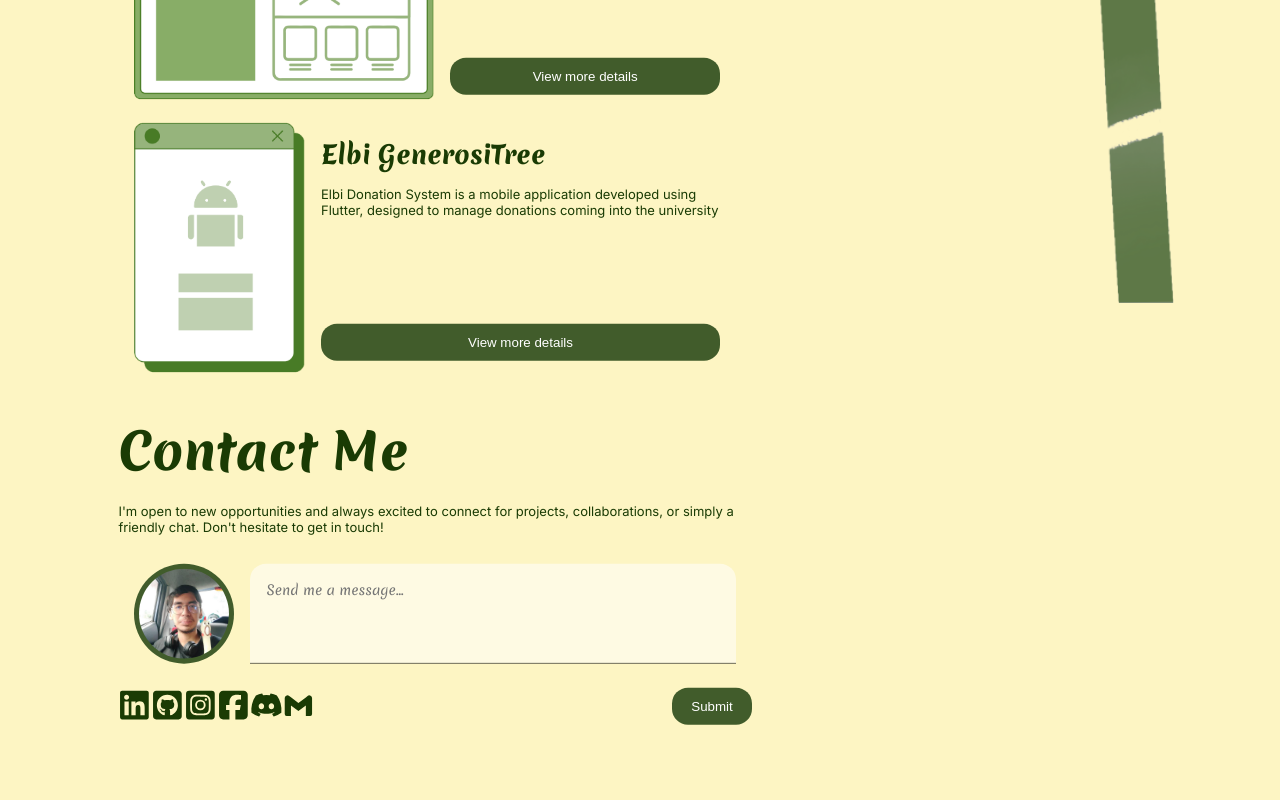
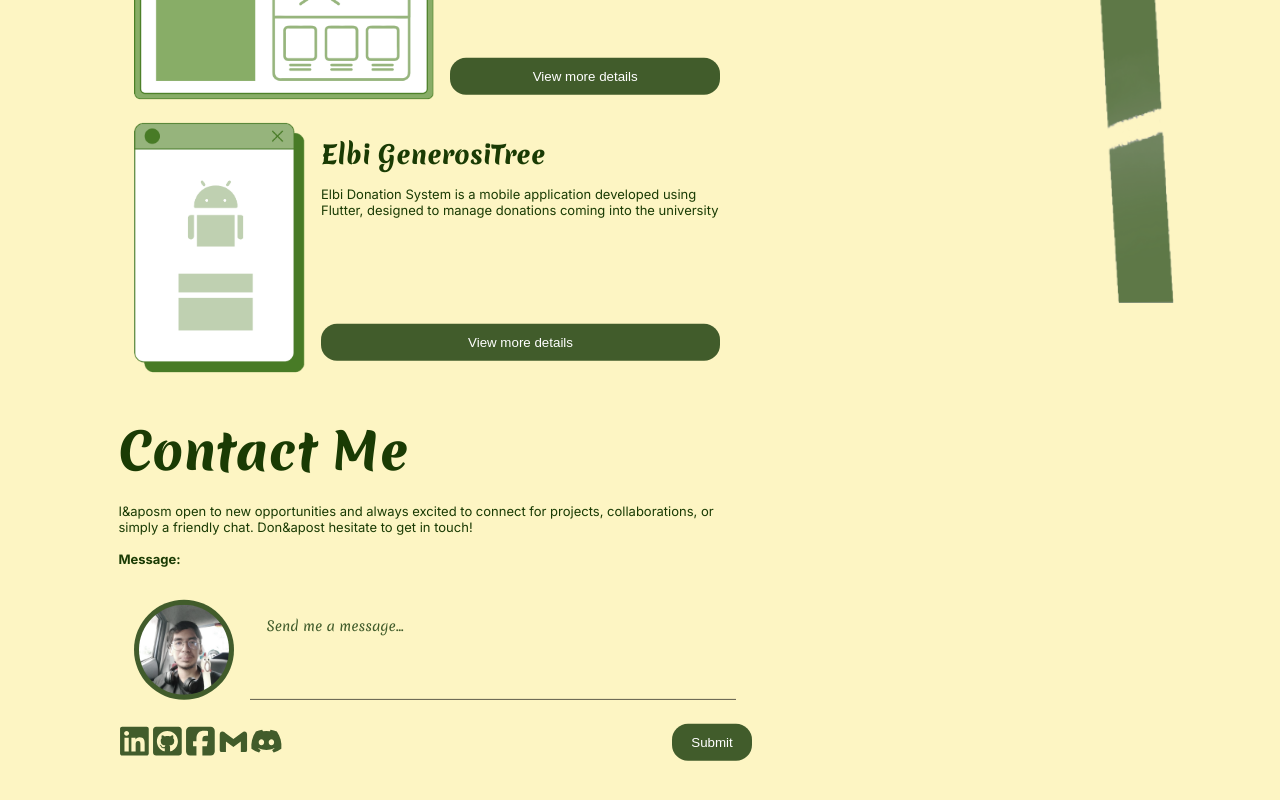
Before and after one commit to JomarMonreal/monreal-portfolio-alpha, a Next.js app: page / in a window 1280 px wide. Shown: the part 1292-2092 px from the top of the page. Built offline with nearby package versions, Linux system fonts and the light colour scheme.

Commit message:
feat: fully working contact me

```diff
--- a/src/components/ContactMeSection.module.css
+++ b/src/components/ContactMeSection.module.css
@@ -2,9 +2,10 @@
     width: 90%;
     height: 90%;
     border-radius: 50%;
+    filter: saturate(45%);
 }
 
-.contact_me_section_textarea{
+.contact_me_section_input{
     flex: 1;
     margin-left: 1rem;
     padding: 1rem;
@@ -14,10 +15,14 @@
     border-bottom: solid 1px;
     resize: none;
     border-radius: 1rem 1rem 0 0;
-    background-color: #FFFFFF88;
+    background-color: #FFFFFF00;
 }
 
-.contact_me_section_textarea:focus{
+.contact_me_section_input::placeholder{
+    color: var(--green-color);
+}
+
+.contact_me_section_input:focus{
     border-bottom: solid 4px var(--green-color);
 }
 
--- a/src/components/ContactMeSection.tsx
+++ b/src/components/ContactMeSection.tsx
@@ -1,32 +1,70 @@
-import { FaDiscord, FaGithub, FaGithubSquare, FaInstagram, FaInstagramSquare, FaLinkedin } from "react-icons/fa";
+"use client"
+
+import { FaDiscord, FaGithubSquare, FaInstagramSquare, FaLinkedin } from "react-icons/fa";
 import { FaSquareFacebook } from "react-icons/fa6";
 import { BiLogoGmail } from "react-icons/bi";
 import { iconSize } from "@/constants/iconConstants";
-import styles from "./ContactMeSection.module.css"
+import styles from "./ContactMeSection.module.css";
+import { useRef } from "react";
+
+const icons = [
+  { component: FaLinkedin, key: "linkedin" , url: "https://www.linkedin.com/in/jpmonreal/"},
+  { component: FaGithubSquare, key: "github", url: "https://github.com/JomarMonreal" },
+  { component: FaSquareFacebook, key: "facebook", url: "https://www.facebook.com/jom.monreal" },
+  { component: BiLogoGmail, key: "gmail", url: "https://mail.google.com/mail/?view=cm&fs=1&to=jpmonreal2035@gmail.com&&bcc=jpmonreal2035@.com" },
+  { component: FaDiscord, key: "discord", url: "https://discordapp.com/users/887158098291204189" },
+];
 
 export function ContactMeSection() {
-  return <div>
-    <h2 style={{marginBottom: "1rem"}}>Contact Me</h2>
-    <p>I'm open to new opportunities and always excited to connect for projects, collaborations, or simply a friendly chat. Don't hesitate to get in touch!</p>
-    <div className="flexed padded">
-      <div className={styles.contact_me_section_profile_background}>
-        <img src="/images/profilePhoto.jfif" className={styles.contact_me_section_profile} />
+
+  const textarea = useRef<HTMLTextAreaElement>(null)
+
+  return (
+    <form>
+      <h2 id="contact_section" style={{ marginBottom: "1rem" }}>Contact Me</h2>
+      <p>
+        I&aposm open to new opportunities and always excited to connect for projects, collaborations, or simply a friendly chat. Don&apost hesitate to get in touch!
+      </p>
+
+      <h4 style={{marginTop: "1rem"}}>Message:</h4>
+      <div className="flexed padded">
+        <div className={styles.contact_me_section_profile_background}>
+          <img
+            src="/images/profilePhoto.jfif"
+            className={styles.contact_me_section_profile}
+          />
+        </div>
+        <textarea ref={textarea}
+          placeholder="Send me a message..."
+          className={styles.contact_me_section_input}
+        ></textarea>
       </div>
-      <textarea
-        placeholder="Send me a message..."
-        className={styles.contact_me_section_textarea}>
-      </textarea>
-    </div>
-    <div className="flexed" style={{ justifyContent: "space-between", alignItems: "center", padding: "1ch 0" }}>
-      <div>
-        <FaLinkedin size={iconSize} cursor={"pointer"}/>
-        <FaGithubSquare size={iconSize} cursor={"pointer"} />
-        <FaInstagramSquare size={iconSize} cursor={"pointer"} />
-        <FaSquareFacebook size={iconSize} cursor={"pointer"} />
-        <FaDiscord size={iconSize} cursor={"pointer"} />
-        <BiLogoGmail size={iconSize} cursor={"pointer"} />
+      <div
+        className="flexed"
+        style={{
+          justifyContent: "space-between",
+          alignItems: "center",
+          padding: "1ch 0",
+        }}
+      >
+        <div className="flexed">
+          {icons.map((icon) => {
+            const IconComponent = icon.component;
+            return (
+              <div key={icon.key} className="icon_button">
+                <a href={icon.url}>
+                  <IconComponent size={iconSize} cursor={"pointer"} color="var(--green-color)"/>
+                </a>
+              </div>
+            );
+          })}
+        </div>
+
+        <button type="submit" onClick={(e)=>{
+          e.preventDefault()
+          window.location.href = `https://mail.google.com/mail/?view=cm&fs=1&to=jpmonreal2035@gmail.com&&su=Portfolio%20Message&&body=${encodeURIComponent(textarea.current?.value??"Empty%message" as string)}&&bcc=jpmonreal2035@.com`
+        }}>Submit</button>
       </div>
-      <button>Submit</button>
-    </div>
-  </div>;
+    </form>
+  );
 }
```
